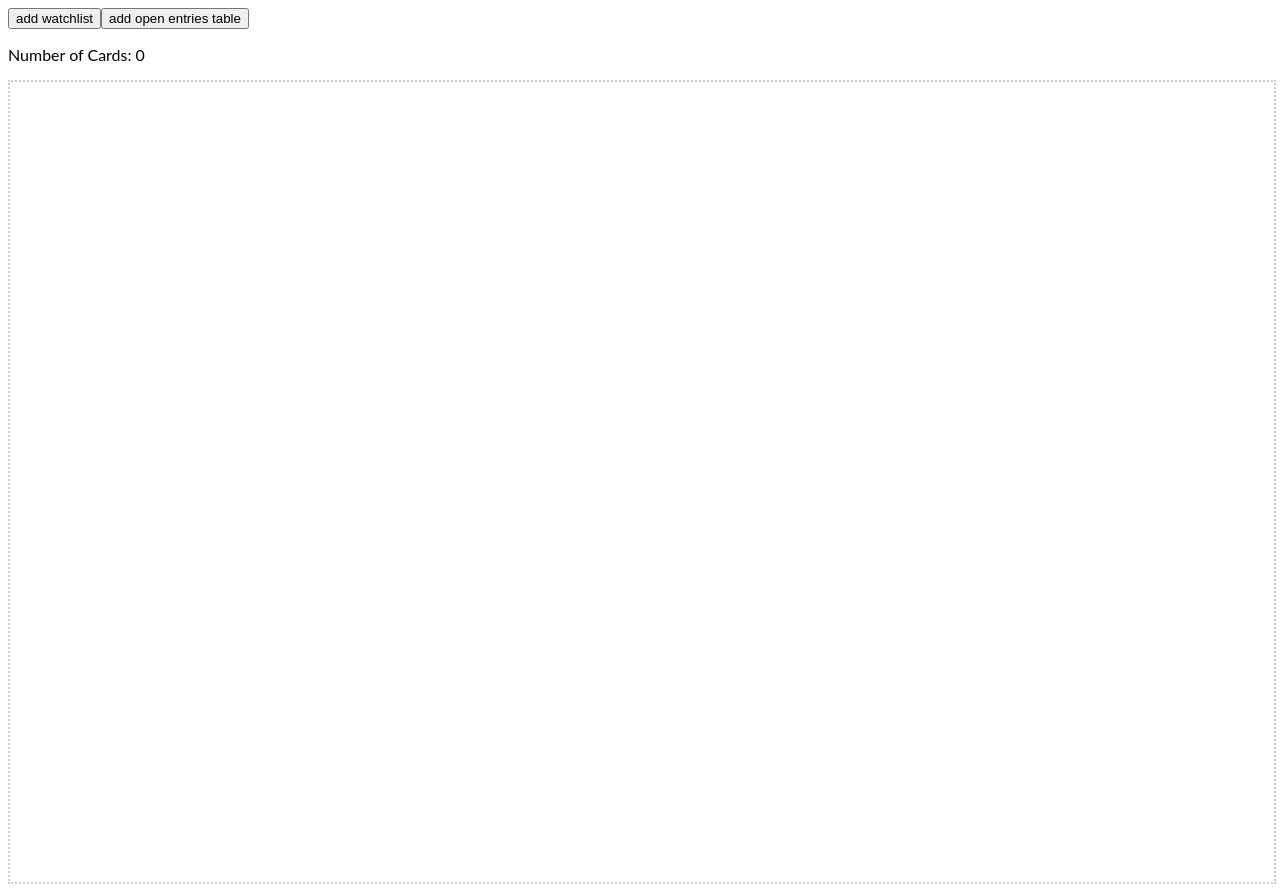
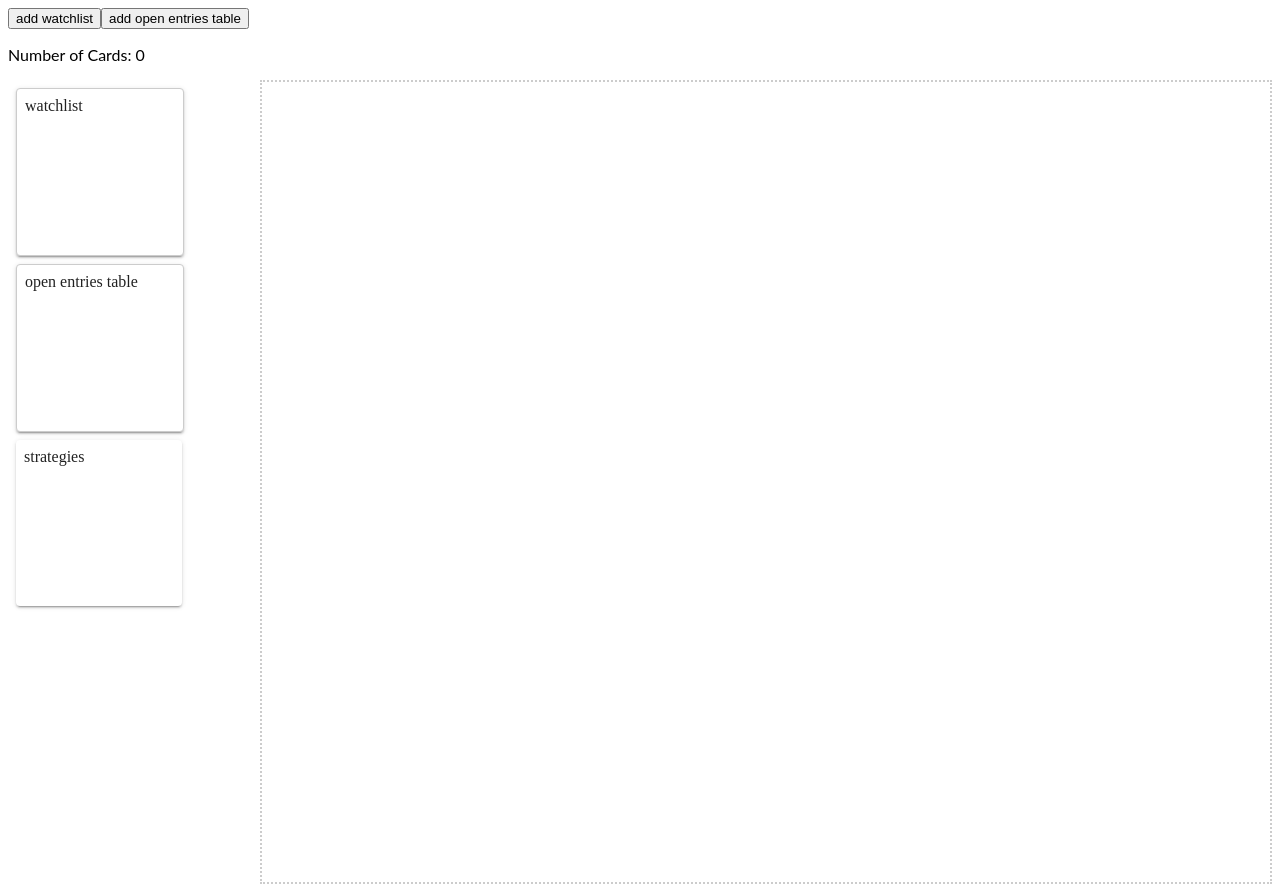
Before and after one commit to gitalvininfo/angular-drag-drop-resize, an Angular app: page / in a window 1280 px wide. Built offline with nearby package versions, Linux system fonts and the light colour scheme.

Commit message:
almost there

```diff
--- a/src/app/app.component.html
+++ b/src/app/app.component.html
@@ -14,10 +14,34 @@
 
 <p *ngIf="controls">Number of Cards: {{controls?.length}}</p>
 
+<div style="width: 100%; display: flex;">
+  <!-- <p>Sidebar</p> -->
+  <!-- cdkDropListSortingDisabled="true" -->
+
+  <div style="width: 20%;"
+    cdkDropList
+    #todoList="cdkDropList"
+    cdkDropListSortingDisabled="true"
+
+    >
+    <div *ngFor="let c of sidebarCards" style="height: 150px; width: 150px; padding: 8px; margin: 8px;"
+      class="example-box" cdkDrag
+      (cdkDragDropped)="onDropList($event)"
+      >
+      <div class="example-custom-placeholder" *cdkDragPlaceholder></div>
+
+      {{c.cardType}}
+    </div>
+  </div>
+
   <div class="example-boundary">
-  <div class="container2" style="position: relative;">
+    <div class="container2" style="position: relative;"
+
+        >
+
       <div *ngFor="let control of controls; let i = index" #resizeBox class="control-image example-box" cdkDrag
-      cdkDragBoundary=".example-boundary" [style.width.px]="control.width" [style.height.px]="control.height"
+      cdkDragBoundary=".example-boundary"
+         [style.width.px]="control.width" [style.height.px]="control.height"
         [cdkDragFreeDragPosition]="dragPosition" (click)="clickControl(control)"
         (cdkDragEnded)="dragEnd($event, control)">
 
@@ -37,10 +61,6 @@
 
       </div>
     </div>
+  </div>
 
-
-  <!-- <div *ngFor="let c of cardControls; let i = index" #resizeBox class="control-image" cdkDrag
-    cdkDragBoundary=".example-boundary" [style.width.px]="c.width" [style.height.px]="c.height">
-
-  </div> -->
 </div>
--- a/src/app/app.component.scss
+++ b/src/app/app.component.scss
@@ -38,7 +38,7 @@ p {
 
 
   .example-boundary {
-    width: 100%;
+    width: 80%;
     height: 100vh;
     /* max-width: 100%; */
     max-width: 1366px;
@@ -72,3 +72,31 @@ p {
                 0 8px 10px 1px rgba(0, 0, 0, 0.14),
                 0 3px 14px 2px rgba(0, 0, 0, 0.12);
   }
+
+  .cdk-drag-preview {
+    box-sizing: border-box;
+    border-radius: 4px;
+    box-shadow: 0 5px 5px -3px rgba(0, 0, 0, 0.2),
+                0 8px 10px 1px rgba(0, 0, 0, 0.14),
+                0 3px 14px 2px rgba(0, 0, 0, 0.12);
+  }
+
+  .cdk-drag-animating {
+    transition: transform 250ms cubic-bezier(0, 0, 0.2, 1);
+  }
+
+  .example-box:last-child {
+    border: none;
+  }
+
+  .example-list.cdk-drop-list-dragging .example-box:not(.cdk-drag-placeholder) {
+    transition: transform 250ms cubic-bezier(0, 0, 0.2, 1);
+  }
+
+  .example-custom-placeholder {
+    background: #ccc;
+    border: dotted 3px #999;
+    min-height: 150px;
+    width: 150px;
+    transition: transform 250ms cubic-bezier(0, 0, 0.2, 1);
+  }
--- a/src/app/app.component.ts
+++ b/src/app/app.component.ts
@@ -1,4 +1,4 @@
-import { CdkDragEnd, CdkDragMove } from '@angular/cdk/drag-drop';
+import { CdkDragDrop, CdkDragEnd, CdkDragMove, moveItemInArray, transferArrayItem } from '@angular/cdk/drag-drop';
 import { Component, ElementRef, NgZone, QueryList, ViewChildren } from '@angular/core';
 import { Control, IControl } from './control.model';
 import { CardControl } from "./card.model";
@@ -11,6 +11,14 @@ import { CardControl } from "./card.model";
 })
 export class AppComponent {
   dragDisabled = false;
+
+  test
+
+  sidebarCards: Control[] = [
+    { width: 200, height: 200, index: 0, xAxis: 1, yAxis: 1, cardType: "watchlist" },
+    { width: 200, height: 200, index: 1, xAxis: 2, yAxis: 2, cardType: "open entries table" },
+    { width: 200, height: 200, index: 2, xAxis: 3, yAxis: 3, cardType: "strategies" }
+  ];
 
   dragPosition;
 
@@ -64,7 +72,7 @@ export class AppComponent {
 
   addWatchlist(type: string): void {
     const templateControl = new Control();
-    templateControl.width = (type === 'watchlist') ? 200: 500;
+    templateControl.width = (type === 'watchlist') ? 200 : 500;
     templateControl.height = 200;
     templateControl.xAxis = 0;
     templateControl.yAxis = 0;
@@ -185,4 +193,25 @@ export class AppComponent {
   }
 
 
+  onDropList(event: CdkDragDrop<any[]>) {
+    // console.log('drop list', event.source.)
+    this.addWatchlist('watchlist')
+
+    const rect=event.item.element.nativeElement.getBoundingClientRect()
+    console.log(rect)
+
+    // if (event.previousContainer === event.container) {
+    //   moveItemInArray(event.container.data,
+    //     event.previousIndex,
+    //     event.currentIndex);
+    //     console.log('move item')
+    // } else {
+    //   transferArrayItem(event.previousContainer.data,
+    //     event.container.data,
+    //     event.previousIndex, event.currentIndex);
+    //     console.log('transfer item')
+
+    // }
+  }
+
 }
```
Lines whose indentation alone changed are shown as unchanged.
